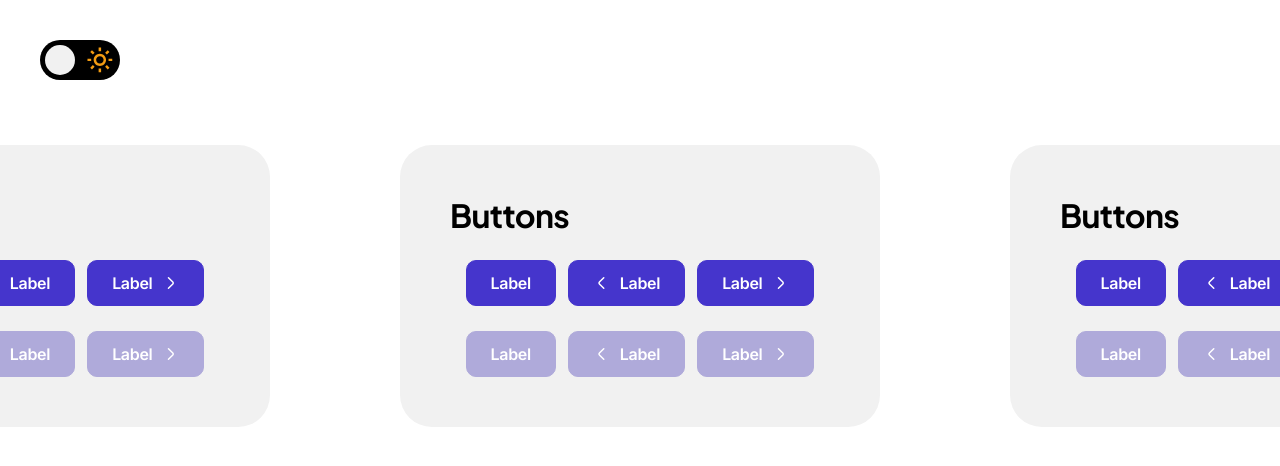
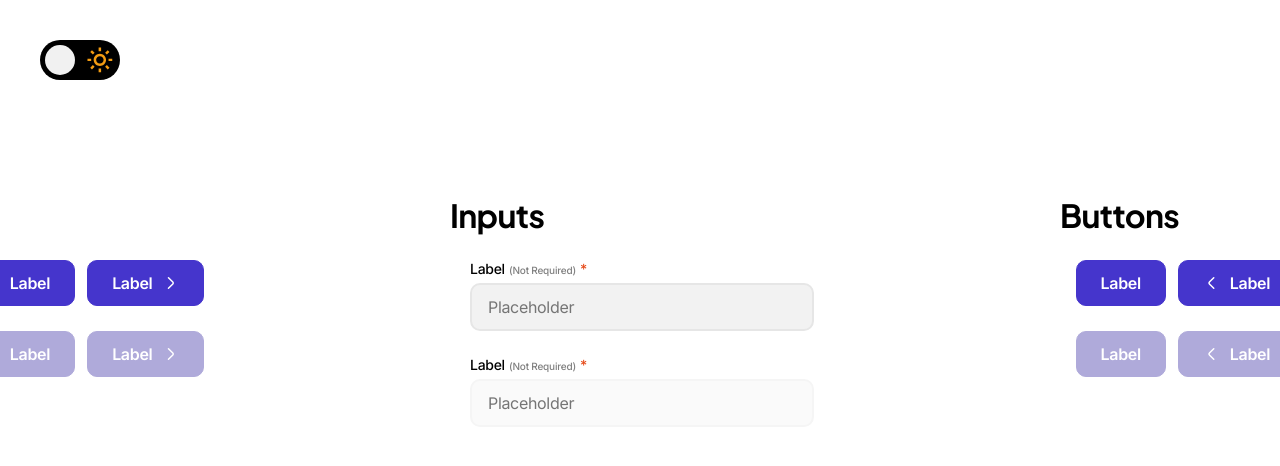
Before and after one commit to NikitaFirsov513/TrainingTasks, a React (Create React App) app in the folder custom-components/: page / in a window 1280 px wide. Shown: the top 466 px of the page. Built offline with nearby package versions, Linux system fonts and the light colour scheme.

Commit message:
add input

```diff
--- a/custom-components/src/App.tsx
+++ b/custom-components/src/App.tsx
@@ -2,6 +2,7 @@ import "./App.scss";
 //import "normalize.css";
 import { ThemeSlider } from "./components/ThemeSlider/ThemeSlider";
 import { Buttons } from "./components/Buttons/Buttons";
+import { Inputs } from "./components/Inputs/Inputs";
 
 function App() {
   const theme = window.localStorage.getItem("theme");
@@ -29,8 +30,7 @@ function App() {
           <Buttons />
         </div>
         <div className="app__container-line">
-          <Buttons />
-        </div>
+          <Inputs />        </div>
         <div className="app__container-line">
           <Buttons />
         </div>
--- /dev/null
+++ b/custom-components/src/components/Inputs/Inputs.scss
@@ -0,0 +1,90 @@
+.inputs {
+    padding: 50px 50px;
+    width: 380px;
+
+    background-color: var(--second-bg-color);
+    border-radius: 32px;
+
+    &__container {
+        padding: 25px 20px 0 20px;
+
+        display: flex;
+        flex-direction: column;
+        gap: 4px;
+        & input {
+            width: 308px;
+            padding: 12px 16px;
+
+            background: #f2f2f2;
+            /* Grey/Grey-200 */
+
+            border: 2px solid #e6e6e6;
+            border-radius: 10px;
+            outline: #000000;
+
+            font-family: "Inter";
+            font-style: normal;
+            font-weight: 400;
+            font-size: 16px;
+            line-height: 20px;
+            /* identical to box height, or 125% */
+
+            letter-spacing: -0.02em;
+
+            color: #7f7f7f;
+        }
+        & input:disabled {
+
+            background: #FAFAFA;
+            border-color: #F5F5F5;
+        }
+
+
+        & label {
+            font-family: "Inter";
+            font-style: normal;
+            font-weight: 500;
+            font-size: 14px;
+            line-height: 18px;
+            /* identical to box height, or 129% */
+
+            letter-spacing: -0.02em;
+
+            color: #000000;
+        }
+        &-not-required {
+            margin-left: 4px;
+
+            font-family: "Inter";
+            font-style: normal;
+            font-weight: 500;
+            font-size: 10px;
+            line-height: 18px;
+            /* identical to box height, or 180% */
+
+            letter-spacing: -0.02em;
+
+            color: #7f7f7f;
+        }
+        &-required {
+            margin-left: 4px;
+
+            font-family: "Inter";
+            font-style: normal;
+            font-weight: 500;
+            font-size: 14px;
+            line-height: 18px;
+            /* identical to box height, or 129% */
+
+            letter-spacing: -0.02em;
+
+            color: #e64a19;
+        }
+        & input:disabled + label{
+
+            color: #FAFAFA;
+
+        }
+    }
+
+}
--- /dev/null
+++ b/custom-components/src/components/Inputs/Inputs.tsx
@@ -0,0 +1,27 @@
+import './Inputs.scss'
+
+
+export const Inputs = () => {
+
+
+    return (
+        <div className='inputs'>
+            <h1>Inputs</h1>
+            <div className='inputs__container'>
+                <label htmlFor="">
+                    Label
+                    <span className='inputs__container-not-required'>(Not Required)</span>
+                    <span className='inputs__container-required'>*</span>
+                </label>
+                <input  type="text" placeholder='Placeholder'/>
+            </div>
+            <div className='inputs__container'>
+                <label htmlFor="">
+                    Label
+                    <span className='inputs__container-not-required'>(Not Required)</span>
+                    <span className='inputs__container-required'>*</span>
+                </label>
+                <input disabled type="text" placeholder='Placeholder'/>
+            </div>
+        </div>)
+}
--- a/custom-components/src/index.css
+++ b/custom-components/src/index.css
@@ -4,7 +4,7 @@
 
 body {
     --main-bg-color: #F1F1F1;
-    --second-bg-color: #F1F1F1;
+    --second-bg-color: #ffffff;
 
 
     --main-text-color: #000000;
```
